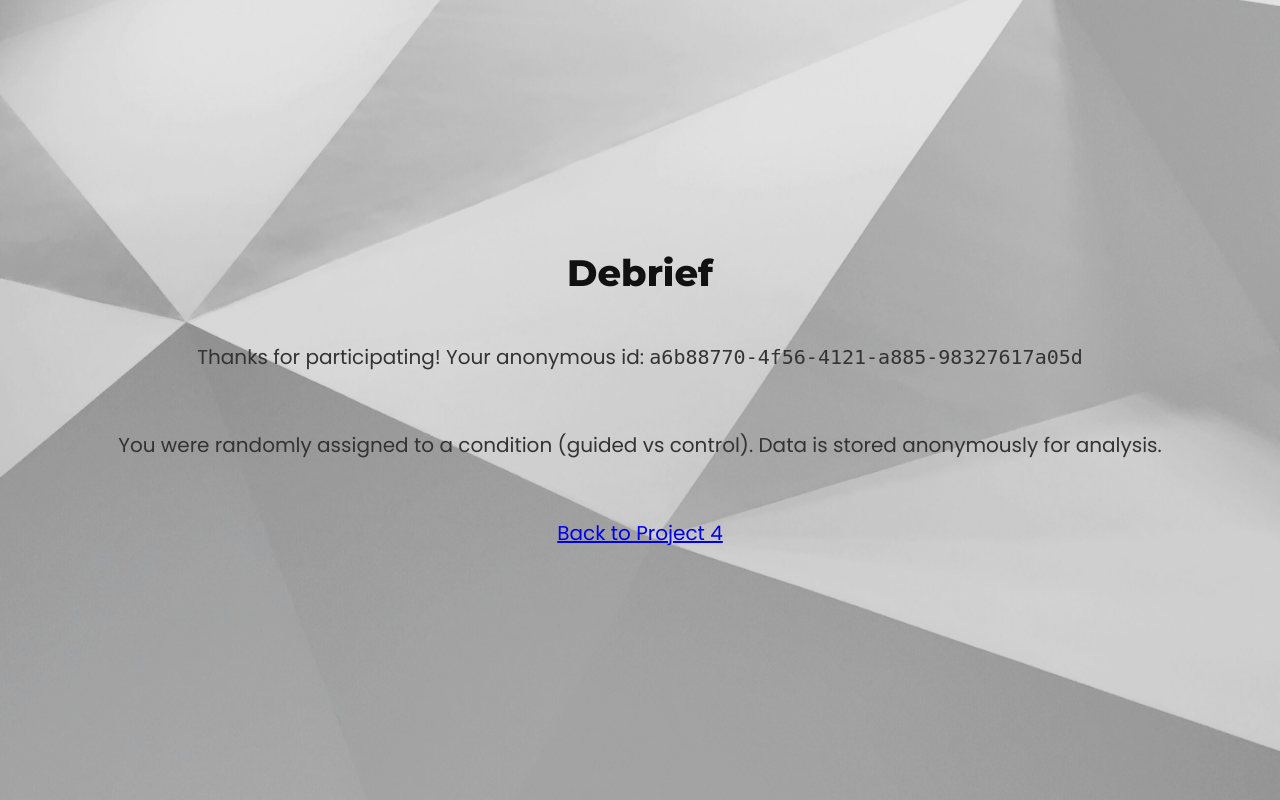
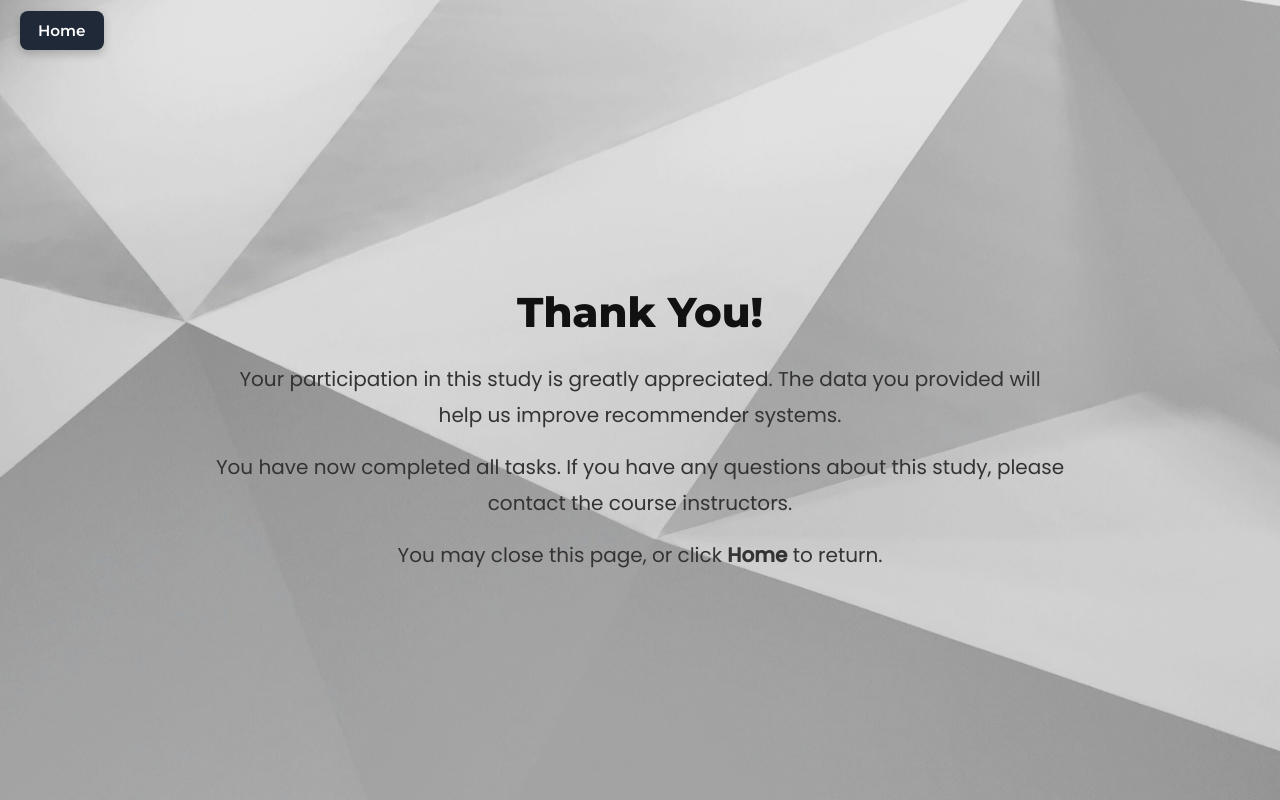
Before and after one commit to sonakshig2720/HCAI-Project, a Django app: page /project4/debrief/ in a window 1280 px wide. Run offline with Django 5.2, Linux system fonts and the light colour scheme; parts of the project's set-up code (start-up, migrations or seed data) failed here and were passed over.

Commit message:
updating project 4

```diff
--- a/project4/templates/project4/debrief.html
+++ b/project4/templates/project4/debrief.html
@@ -1,7 +1,35 @@
 {% extends 'base.html' %}
+{% load static %}
+
+{% block extra_css %}
+  <link rel="stylesheet" href="{% static 'project4.css' %}?v=11">
+{% endblock %}
+
 {% block content %}
-  <h1>Debrief</h1>
-  <p>Thanks for participating! Your anonymous id: <code>{{ pid }}</code></p>
-  <p>You were randomly assigned to a condition (guided vs control). Data is stored anonymously for analysis.</p>
-  <p><a href="{% url 'project4:index' %}">Back to Project 4</a></p>
+<div class="project4 debrief page-with-topbar">
+
+  <!-- Top navigation bar -->
+  <div class="top-bar">
+    <a href="{% url 'home:index' %}" class="home-button">Home</a>
+  </div>
+
+  <!-- Title -->
+  <h1>Thank You!</h1>
+
+  <!-- Messages stacked vertically -->
+  <p class="debrief-text">
+    Your participation in this study is greatly appreciated.
+    The data you provided will help us improve recommender systems.
+  </p>
+
+  <p class="debrief-text">
+    You have now completed all tasks. If you have any questions about this study,
+    please contact the course instructors.
+  </p>
+
+  <p class="debrief-text">
+    You may close this page, or click <strong>Home</strong> to return.
+  </p>
+
+</div>
 {% endblock %}
--- a/project4/templates/project4/details.html
+++ b/project4/templates/project4/details.html
@@ -15,6 +15,7 @@
     </div>
     <div class="right-actions">
       <a href="{% url 'project4:restart' %}" class="proj4-button">New Study</a>
+      <a href="{% url 'project4:debrief' %}" class="proj4-button">End Survey</a>
       <a href="{% url 'project4:index' %}" class="proj4-button">Project 4</a>
     </div>
   </div>
@@ -61,6 +62,5 @@
     <p>Magnitude of change in your latent profile if you love the current movie.</p>
   </section>
 
-
 </div>
 {% endblock %}
--- a/static/project4.css
+++ b/static/project4.css
@@ -584,3 +584,45 @@
   justify-content: center;
   gap: 14px;
 }
+
+/* Debrief page */
+.project4.debrief h1 {
+  font-family: 'Montserrat', sans-serif;
+  font-weight: 700;
+  font-size: 2.6rem;
+  margin-bottom: 1.5rem;
+  color: #111;
+}
+
+.project4 .debrief-text {
+  font-size: 1.25rem;
+  line-height: 1.8;
+  color: #333;
+  margin: 1rem auto;
+  max-width: 850px;
+}
+
+
+.project4.debrief .desc {
+  font-size: 1.25rem;
+  color: #333;
+  margin-bottom: 2rem;
+}
+
+.project4.debrief .card {
+  background: rgba(255,255,255,0.9);
+  border: 1px solid rgba(0,0,0,.08);
+  border-radius: 14px;
+  padding: 20px 28px;
+  max-width: 800px;
+  margin: 0 auto;
+  box-shadow: 0 8px 20px rgba(0,0,0,.15);
+}
+
+/* Button group at bottom of details */
+.project4.details .btn-group {
+  display: flex;
+  justify-content: center;
+  gap: 16px;
+  margin-top: 2rem;
+}
```
Also changed, not shown: project4/data/study_log.csv (+8 -0 lines), static/plots/al_curve.png, 1 other file.
